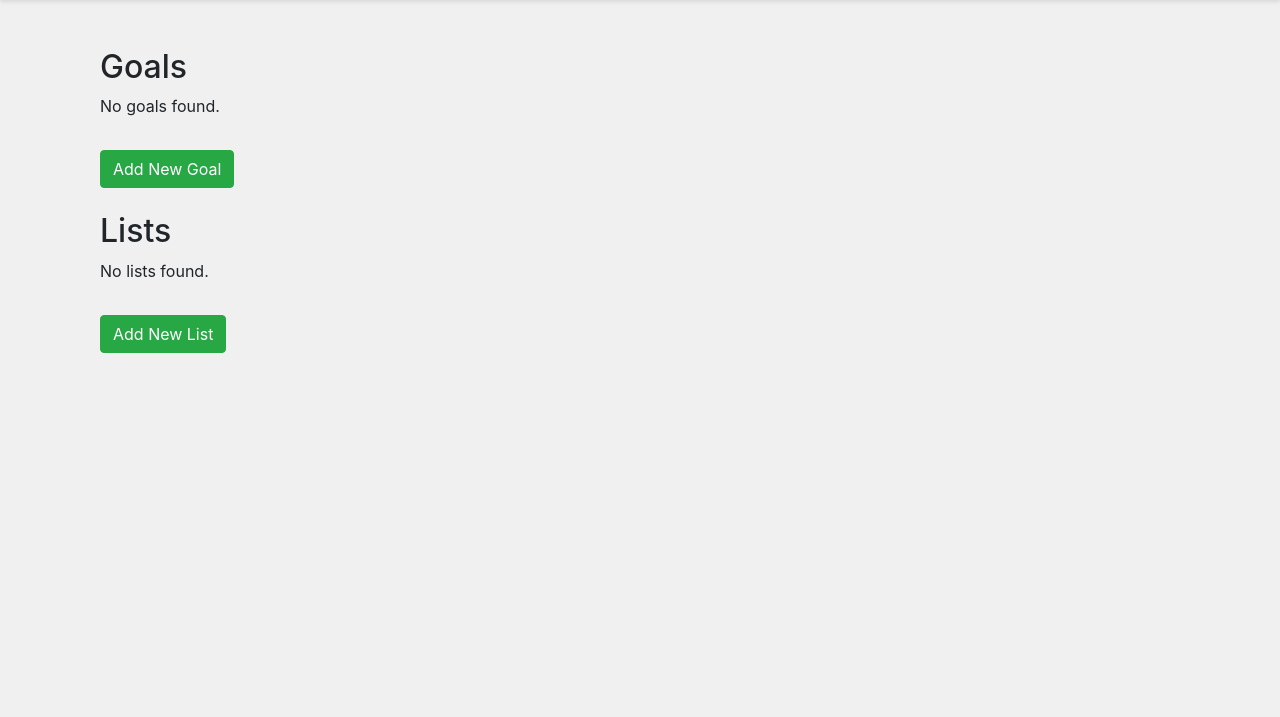
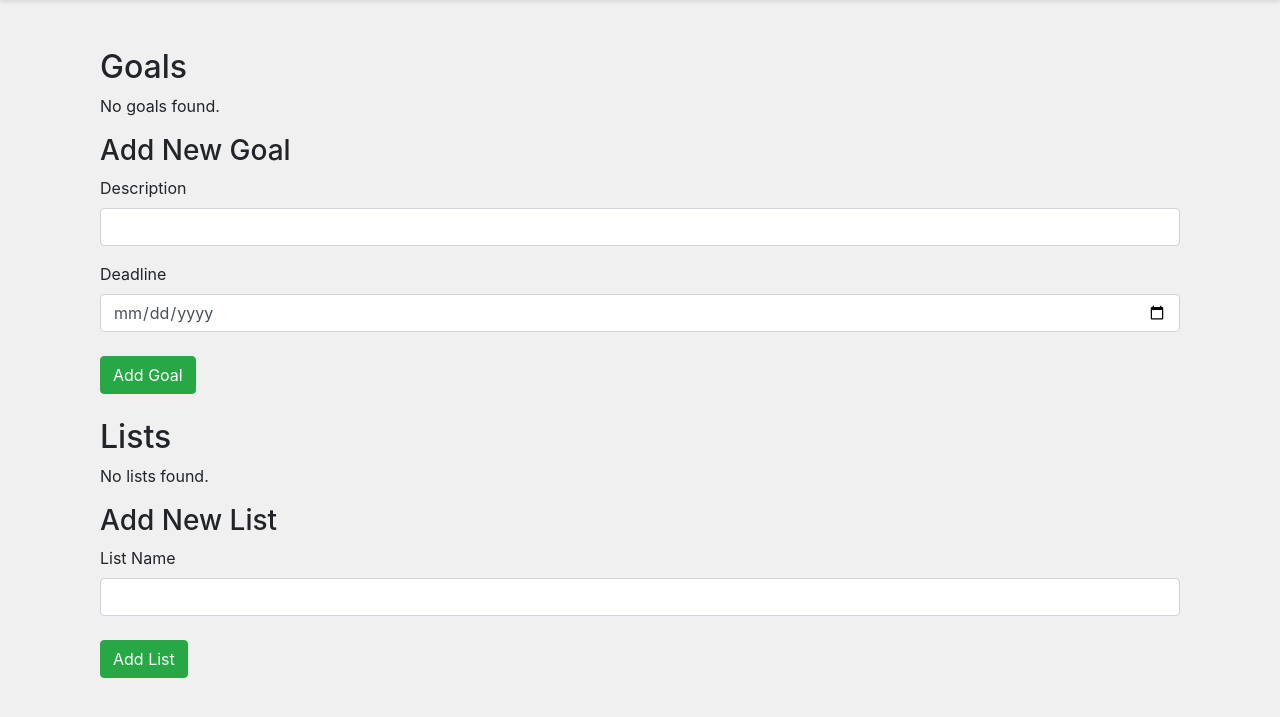
Before and after one commit to acquirk/AdamLand, a Flask app: template app/templates/project.html in a window 1280 px wide. Shown: the part 56-773 px from the top of the page. Run offline with Flask 3, Linux system fonts and the light colour scheme; the template is opened without the code that fills it, so the values that code supplies are empty; some libraries are stand-ins or nearby versions.

Commit message:
feat: Add inline forms for adding goals and lists in project template

```diff
--- a/app/templates/project.html
+++ b/app/templates/project.html
@@ -23,7 +23,19 @@
     {% else %}
         <p>No goals found.</p>
     {% endif %}
-    <a href="{{ url_for('add_goal', project_id=project.id) }}" class="btn btn-success mt-3">Add New Goal</a>
+
+    <h3 class="mt-3">Add New Goal</h3>
+    <form action="{{ url_for('add_goal', project_id=project.id) }}" method="POST" class="mb-4">
+        <div class="form-group">
+            <label for="description">Description</label>
+            <input type="text" class="form-control" id="description" name="description" required>
+        </div>
+        <div class="form-group">
+            <label for="deadline">Deadline</label>
+            <input type="date" class="form-control" id="deadline" name="deadline" required>
+        </div>
+        <button type="submit" class="btn btn-success mt-2">Add Goal</button>
+    </form>
 
     <h2 class="mt-4">Lists</h2>
     {% if project.lists.all() %}
@@ -60,7 +72,15 @@
     {% else %}
         <p>No lists found.</p>
     {% endif %}
-    <a href="{{ url_for('add_list', project_id=project.id) }}" class="btn btn-success mt-3">Add New List</a>
+
+    <h3 class="mt-3">Add New List</h3>
+    <form action="{{ url_for('add_list', project_id=project.id) }}" method="POST" class="mb-4">
+        <div class="form-group">
+            <label for="list_name">List Name</label>
+            <input type="text" class="form-control" id="list_name" name="name" required>
+        </div>
+        <button type="submit" class="btn btn-success mt-2">Add List</button>
+    </form>
 </div>
 
 <script>
```
Also changed, not shown: app/routes.py (+4 -6 lines).
